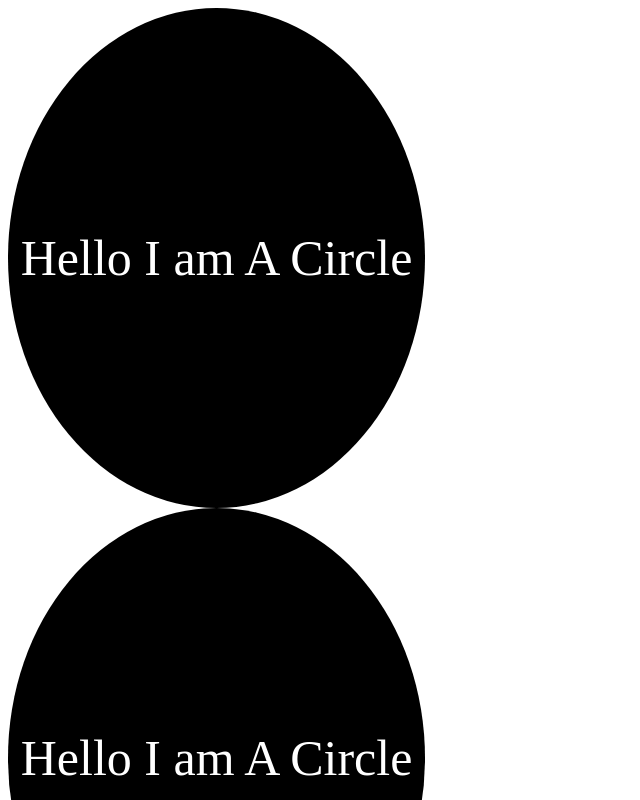
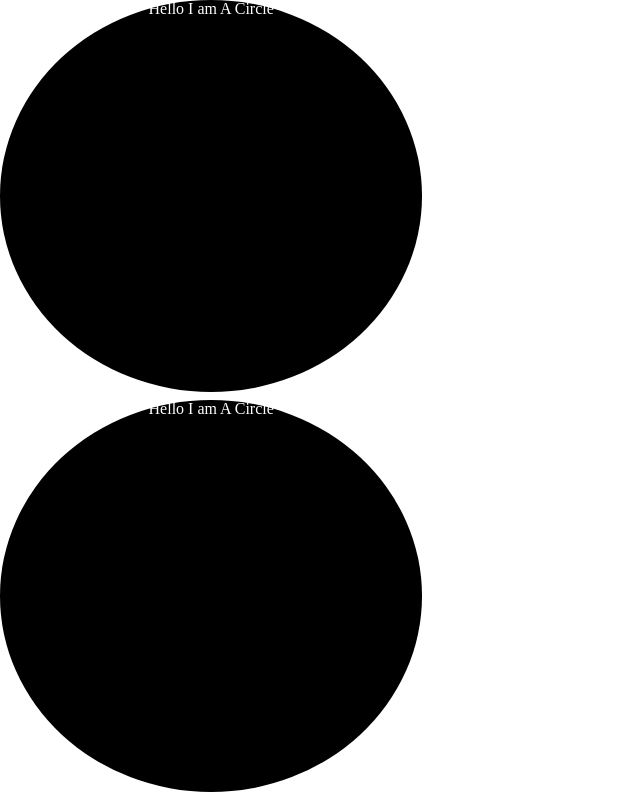
Before and after one commit to aalsabag/graph-traversal-animated, an Angular app: page / in a window 1280 px wide. Shown: the top 800 px of the page, without its empty margins (0-640 px from the left). Built offline with nearby package versions, Linux system fonts and the light colour scheme.

Commit message:
fixed styling

```diff
--- a/src/app/app.component.css
+++ b/src/app/app.component.css
@@ -1,6 +1,7 @@
-body, html {
-    height:100%;
-    width:100%;
-    padding:0;
-    margin:0;
+#one {
+    height:50vw;
 }
+
+#two {
+    height:50vw;
+}
--- a/src/app/app.component.html
+++ b/src/app/app.component.html
@@ -1,6 +1,7 @@
-<div style="height:50%;">
+
+<div id="one" style="height:50%;">
   <app-node-element></app-node-element>
 </div>
-<div style="height:50%;">
+<div id="two" style="height:50%;">
   <app-node-element></app-node-element>
 </div>
--- a/src/app/node-element/node-element.component.css
+++ b/src/app/node-element/node-element.component.css
@@ -1,12 +1,11 @@
 #container {
     width: 100%;
+    height: 100%;
 }
 .circle {
     width: 33%;
     height:98%;
-    line-height: 500px;
     border-radius: 50%;
-    font-size: 50px;
     color: #fff;
     text-align: center;
     background: #000
--- a/src/app/node-element/node-element.component.html
+++ b/src/app/node-element/node-element.component.html
@@ -1,3 +1,7 @@
+<html>
+<body>
 <div id="container">
     <div class="circle">Hello I am A Circle</div>
 </div>
+</body>
+</html>
--- a/src/styles.css
+++ b/src/styles.css
@@ -1 +1,7 @@
 /* You can add global styles to this file, and also import other style files */
+body, html {
+    height:100%;
+    width:100%;
+    padding:0;
+    margin:0;
+}
```
